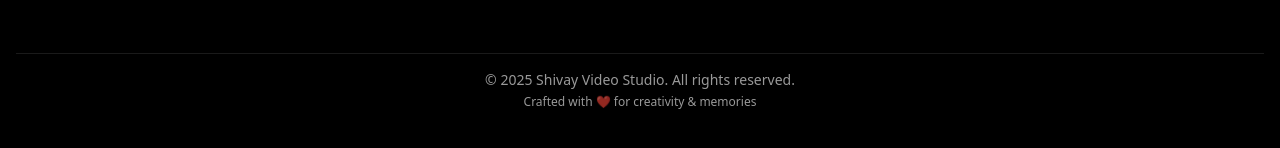
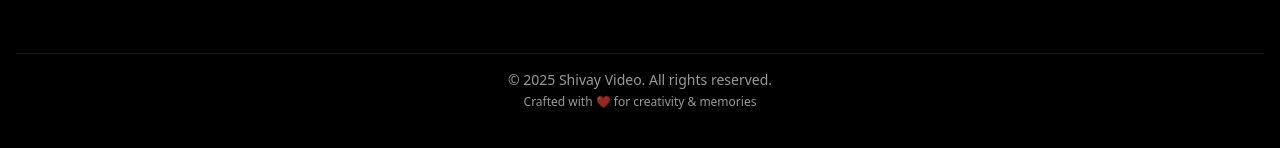
Before and after one commit to ArjunDivraniya/Shivay-contact-page, a React (Vite) app: page / in a window 1280 px wide. Shown: the part 1865-2013 px from the top of the page. Built offline with nearby package versions, Linux system fonts and the light colour scheme.

Commit message:
changes footer

```diff
--- a/src/components/Footer.jsx
+++ b/src/components/Footer.jsx
@@ -5,7 +5,7 @@
   return (
     <footer className="text-center text-white/60 text-sm mt-10 mb-4 px-4">
       <div className="border-t border-white/10 pt-4">
-        <p>© {new Date().getFullYear()} Shivay Video Studio. All rights reserved.</p>
+        <p>© {new Date().getFullYear()} Shivay Video. All rights reserved.</p>
         <p className="text-xs mt-1">Crafted with ❤️ for creativity & memories</p>
       </div>
     </footer>
```
